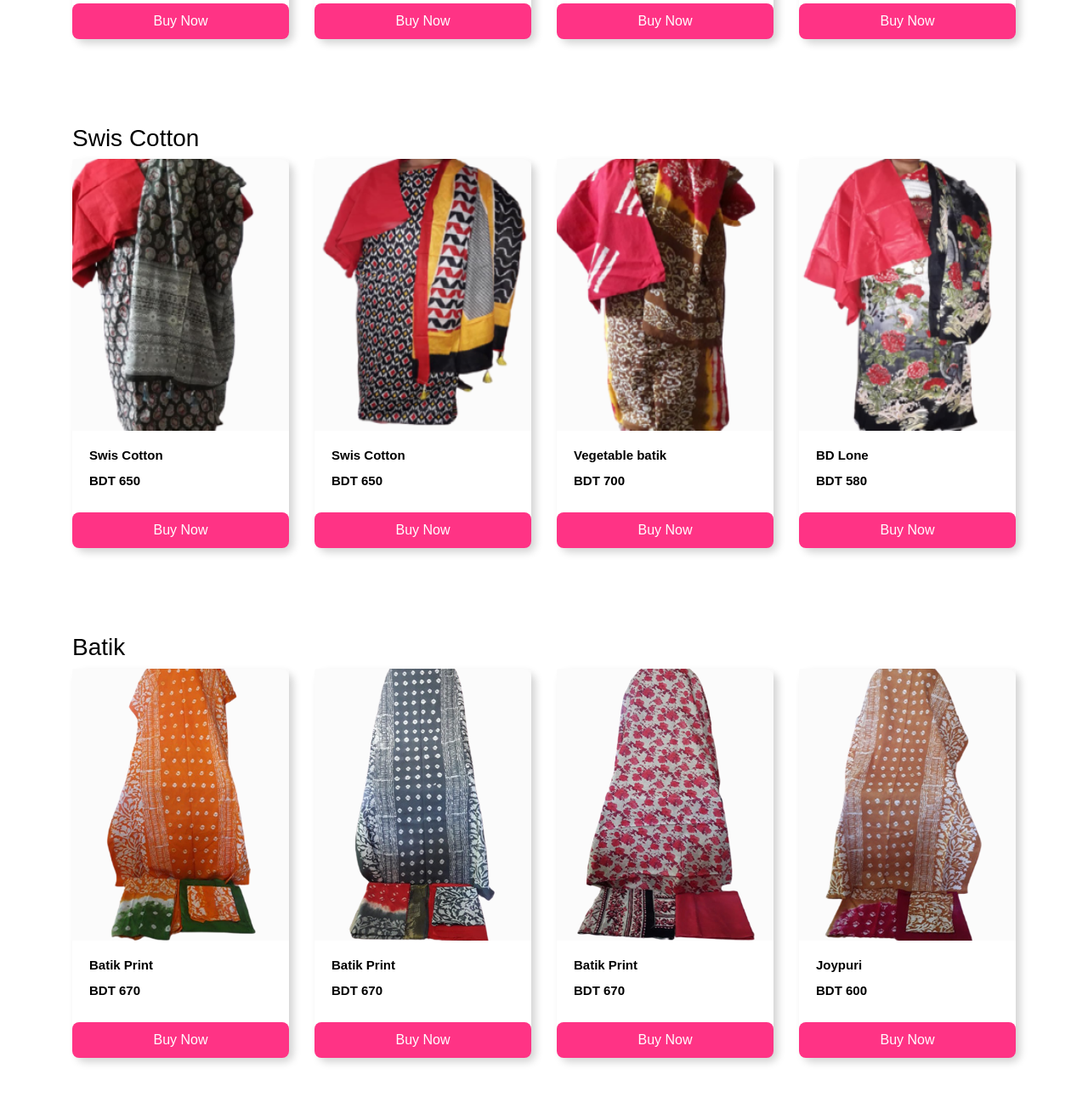
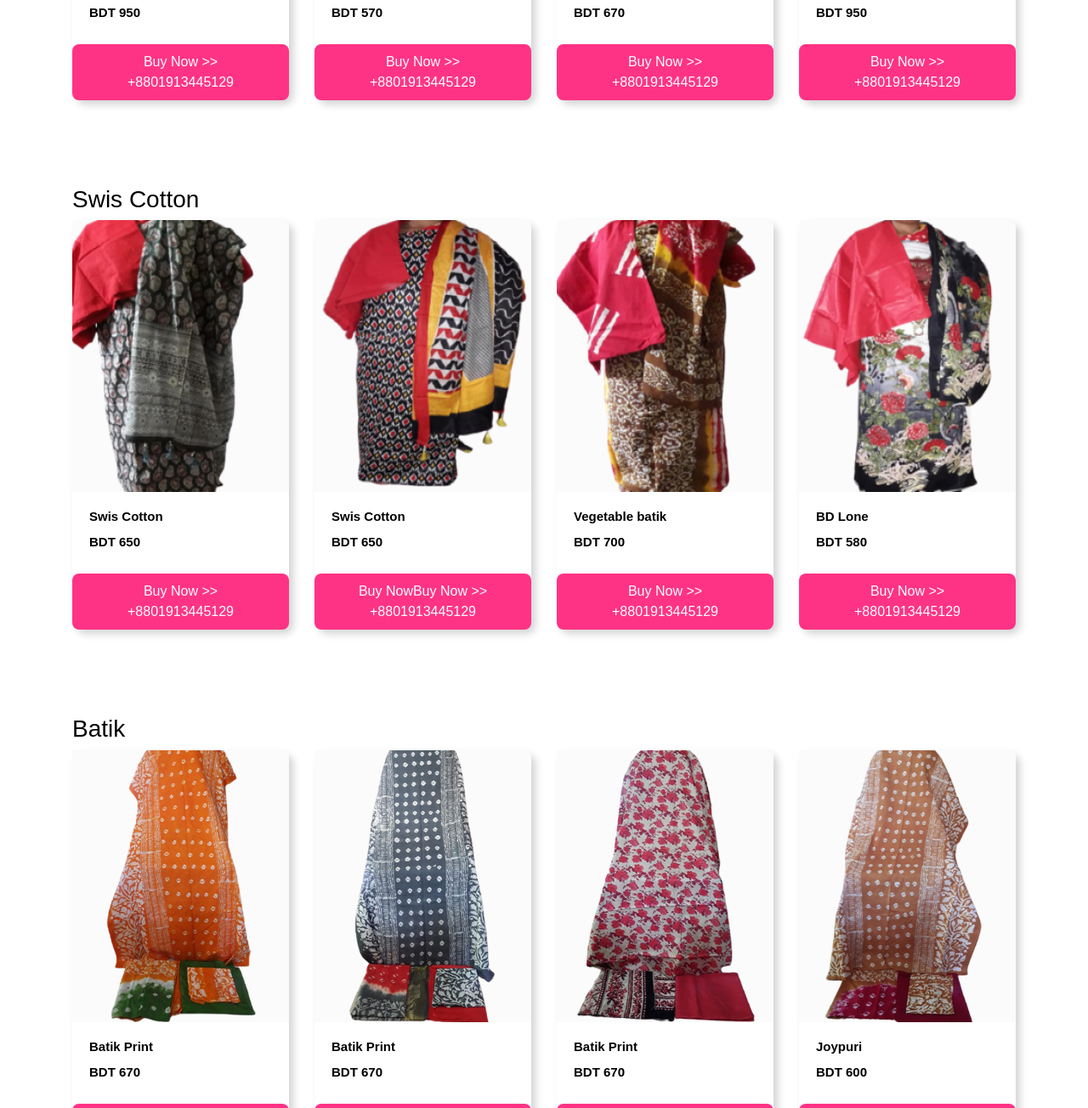
Before and after one commit to sasroyi-kenakata/sasroyi-kenakata, a plain HTML site: page index.html in a window 1280 px wide. Shown: the part 2671-3975 px from the top of the page at 85% size. Drawn offline with nearby package versions, Linux system fonts and the light colour scheme.

Commit message:
Update index.html

```diff
--- a/index.html
+++ b/index.html
@@ -159,7 +159,7 @@
             </div>
 
 
-            <div class="col-md-4">
+       <div class="col-md-4">
                 <div class="d-flex justify-content-between align-items-center cat3">
                     <h1>3 piece</h1>
                     <img src="images/categories/c3.png" alt="">
@@ -183,7 +183,7 @@
 
         <h6>BDT 1,450</h6>
       </div>
-     <button class="buy-now-button">Buy Now</button>
+     <button class="buy-now-button">Buy Now >> +8801913445129</button>
     </div>
     <div class="card">
       <img src="images/chunri-style/c2.png" class="card-img-top" alt="...">
@@ -193,7 +193,7 @@
 
         <h6>BDT 1,450</h6>
       </div>
-     <button class="buy-now-button">Buy Now</button>
+     <button class="buy-now-button">Buy Now >> +8801913445129</button>
     </div>
     <div class="card">
       <img src="images/chunri-style/c3.png" class="card-img-top" alt="...">
@@ -202,7 +202,7 @@
 
         <h6>BDT 1,000</h6>
       </div>
-     <button class="buy-now-button">Buy Now</button>
+     <button class="buy-now-button">Buy Now >> +8801913445129</button>
     </div>
 
 <div class="card">
@@ -212,7 +212,7 @@
 
         <h6>BDT 1,000</h6>
       </div>
-     <button class="buy-now-button">Buy Now</button>
+     <button class="buy-now-button">Buy Now >> +8801913445129</button>
     </div>
  </div>
 
@@ -232,7 +232,7 @@
                  <h6>BDT 750</h6>
                </div>
 
-                <button class="buy-now-button">Buy Now</button>
+                <button class="buy-now-button">Buy Now >> +8801913445129</button>
              </div>
 
        <div class="card">
@@ -242,7 +242,7 @@
 
                  <h6>BDT 750</h6>
                </div>
-              <button class="buy-now-button">Buy Now</button>
+              <button class="buy-now-button">Buy NowBuy Now >> +8801913445129</button>
              </div>
 
              <div class="card">
@@ -252,7 +252,7 @@
 
                  <h6>BDT 800</h6>
                </div>
-              <button class="buy-now-button">Buy Now</button>
+              <button class="buy-now-button">Buy Now >> +8801913445129</button>
              </div>
              <div class="card">
                <img src="images/chunri/p4.png" class="card-img-top" alt="...">
@@ -262,7 +262,7 @@
 
                  <h6>BDT 600</h6>
                </div>
-              <button class="buy-now-button">Buy Now</button>
+              <button class="buy-now-button">Buy Now >> +8801913445129</button>
              </div>
        </div>
 
@@ -370,7 +370,7 @@
 
               <h6>BDT 7,350</h6>
             </div>
-              <button class="buy-now-button">Buy Now</button>
+              <button class="buy-now-button">Buy Now >> +8801913445129</button>
 
           </div>
         </div>
@@ -391,7 +391,7 @@
 
                 <h6>BDT 950</h6>
               </div>
-                <button class="buy-now-button">Buy Now</button>
+                <button class="buy-now-button">Buy Now >> +8801913445129</button>
 
             </div>
 
@@ -402,7 +402,7 @@
 
                 <h6>BDT 570</h6>
               </div>
-                <button class="buy-now-button">Buy Now</button>
+                <button class="buy-now-button">Buy Now >> +8801913445129</button>
 
             </div>
 
@@ -413,7 +413,7 @@
 
                 <h6>BDT 670</h6>
               </div>
-                <button class="buy-now-button">Buy Now</button>
+                <button class="buy-now-button">Buy Now >> +8801913445129</button>
 
             </div>
             <div class="card">
@@ -423,7 +423,7 @@
 
                 <h6>BDT 950</h6>
               </div>
-                <button class="buy-now-button">Buy Now</button>
+                <button class="buy-now-button">Buy Now >> +8801913445129</button>
 
             </div>
           </div>
@@ -444,7 +444,7 @@
 
         <h6>BDT 650</h6>
       </div>
-     <button class="buy-now-button">Buy Now</button>
+     <button class="buy-now-button">Buy Now >> +8801913445129</button>
     </div>
     <div class="card">
       <img src="images/pure-cotton/photo2.png" class="card-img-top" alt="...">
@@ -454,7 +454,7 @@
 
         <h6>BDT 650</h6>
       </div>
-     <button class="buy-now-button">Buy Now</button>
+     <button class="buy-now-button">Buy NowBuy Now >> +8801913445129</button>
     </div>
     <div class="card">
       <img src="images/pure-cotton/photo3.png" class="card-img-top" alt="...">
@@ -463,7 +463,7 @@
 
         <h6>BDT 700</h6>
       </div>
-     <button class="buy-now-button">Buy Now</button>
+     <button class="buy-now-button">Buy Now >> +8801913445129</button>
     </div>
 
 <div class="card">
@@ -473,7 +473,7 @@
 
         <h6>BDT 580</h6>
       </div>
-     <button class="buy-now-button">Buy Now</button>
+     <button class="buy-now-button">Buy Now >> +8801913445129</button>
     </div>
  </div>
 
@@ -490,7 +490,7 @@
                 <h6>BDT 670</h6>
 
               </div>
-              <button class="buy-now-button">Buy Now</button>
+              <button class="buy-now-button">Buy Now >> +8801913445129</button>
             </div>
             <div class="card">
               <img src="images/batik/style2.png" class="card-img-top" alt="...">
@@ -499,7 +499,7 @@
                 <h6>BDT 670</h6>
 
               </div>
-              <button class="buy-now-button">Buy Now</button>
+              <button class="buy-now-button">Buy Now >> +8801913445129</button>
             </div>
             <div class="card">
               <img src="images/batik/style3.png" class="card-img-top" alt="...">
@@ -508,7 +508,7 @@
                 <h6>BDT 670</h6>
 
               </div>
-              <button class="buy-now-button">Buy Now</button>
+              <button class="buy-now-button">Buy Now >> +8801913445129</button>
             </div>
 
 			<div class="card">
@@ -518,7 +518,7 @@
                 <h6>BDT 600</h6>
 
               </div>
-              <button class="buy-now-button">Buy Now</button>
+              <button class="buy-now-button">Buy Now >> +8801913445129</button>
             </div>
         </div>
 
@@ -539,7 +539,7 @@
 
       <h6>BDT 520</h6>
     </div>
-   <button class="buy-now-button">Buy Now</button>
+   <button class="buy-now-button">Buy Now >> +8801913445129</button>
   </div>
   <div class="card">
     <img src="images/bexi/b2.png" class="card-img-top" alt="...">
@@ -549,7 +549,7 @@
 
       <h6>BDT 520</h6>
     </div>
-   <button class="buy-now-button">Buy Now</button>
+   <button class="buy-now-button">Buy Now >> +8801913445129</button>
   </div>
   <div class="card">
     <img src="images/bexi/b3.png" class="card-img-top" alt="...">
@@ -558,7 +558,7 @@
 
       <h6>BDT 520</h6>
     </div>
-   <button class="buy-now-button">Buy Now</button>
+   <button class="buy-now-button">Buy Now >> +8801913445129</button>
   </div>
 
 <div class="card">
@@ -568,7 +568,7 @@
 
       <h6>BDT 520</h6>
     </div>
-   <button class="buy-now-button">Buy Now</button>
+   <button class="buy-now-button">Buy Now >> +8801913445129</button>
   </div>
 </div>
 
@@ -586,7 +586,7 @@
 
           <h6>BDT 600</h6>
         </div>
-          <button class="buy-now-button">Buy Now</button>
+          <button class="buy-now-button">Buy Now >> +8801913445129</button>
 
       </div>
 
@@ -597,7 +597,7 @@
 
           <h6>BDT 600</h6>
         </div>
-          <button class="buy-now-button">Buy Now</button>
+          <button class="buy-now-button">Buy Now >> +8801913445129</button>
 
       </div>
 
@@ -608,7 +608,7 @@
 
           <h6>BDT 600</h6>
         </div>
-          <button class="buy-now-button">Buy Now</button>
+          <button class="buy-now-button">Buy Now >> +8801913445129</button>
 
       </div>
       <div class="card">
@@ -618,7 +618,7 @@
 
           <h6>BDT 1,400</h6>
         </div>
-          <button class="buy-now-button">Buy Now</button>
+          <button class="buy-now-button">Buy Now >> +8801913445129</button>
 
       </div>
     </div>
@@ -639,7 +639,7 @@
 
   <h6>BDT 520</h6>
 </div>
-<button class="buy-now-button">Buy Now</button>
+<button class="buy-now-button">Buy Now >> +8801913445129</button>
 </div>
 <div class="card">
 <img src="images/bexi/b6.png" class="card-img-top" alt="...">
@@ -649,7 +649,7 @@
 
   <h6>BDT 520</h6>
 </div>
-<button class="buy-now-button">Buy Now</button>
+<button class="buy-now-button">Buy Now >> +8801913445129</button>
 </div>
 <div class="card">
 <img src="images/bexi/b7.png" class="card-img-top" alt="...">
@@ -658,7 +658,7 @@
 
   <h6>BDT 520</h6>
 </div>
-<button class="buy-now-button">Buy Now</button>
+<button class="buy-now-button">Buy Now >> +8801913445129</button>
 </div>
 
 <div class="card">
@@ -668,7 +668,7 @@
 
   <h6>BDT 520</h6>
 </div>
-<button class="buy-now-button">Buy Now</button>
+<button class="buy-now-button">Buy Now >> +8801913445129</button>
 </div>
 </div>
 
@@ -687,7 +687,7 @@
               <h6>BDT 6,125</h6>
 
             </div>
-            <button class="buy-now-button">Buy Now</button>
+            <button class="buy-now-button">Buy Now >> +8801913445129</button>
           </div>
           <div class="card">
             <img src="images/chunri-silk/a2.png" class="card-img-top" alt="...">
@@ -696,7 +696,7 @@
               <h6>BDT 5,500</h6>
 
             </div>
-            <button class="buy-now-button">Buy Now</button>
+            <button class="buy-now-button">Buy Now >> +8801913445129</button>
           </div>
           <div class="card">
             <img src="images/chunri-silk/a3.png" class="card-img-top" alt="...">
@@ -705,7 +705,7 @@
               <h6>BDT 7,499</h6>
 
             </div>
-            <button class="buy-now-button">Buy Now</button>
+            <button class="buy-now-button">Buy Now >> +8801913445129</button>
           </div>
 
     <div class="card">
@@ -715,7 +715,7 @@
               <h6>BDT 5,499</h6>
 
             </div>
-            <button class="buy-now-button">Buy Now</button>
+            <button class="buy-now-button">Buy Now >> +8801913445129</button>
           </div>
       </div>
 
@@ -754,8 +754,8 @@
                     </div>
                     <div class="col-md-3">
                         <p style="font-size: 18px;">Contact Us</p>
-                        <li class="list-unstyled"><a href="" class="display-5 text-secondary" >+880 1716672048 </a></li>
-			<li class="list-unstyled"><a href="" class="display-5 text-secondary" >+880 1913445129 </a></li>
+                        <li class="list-unstyled"><a href="" class="display-5 text-secondary" >+8801716672048 </a></li>
+			<li class="list-unstyled"><a href="" class="display-5 text-secondary" >+8801913445129 </a></li>
                         <li class="list-unstyled"><a href="" class="display-5 text-secondary" >sasroyi.kenakata@gmail.com</a></li>
                         <li class="list-unstyled"><a href="" class="display-5 text-secondary" >info@sasroyikenakata.com
                         <li class="list-unstyled"><a href="" class="display-5 text-secondary" >enquiries@sasroyikenakata.com</a></li>
```
